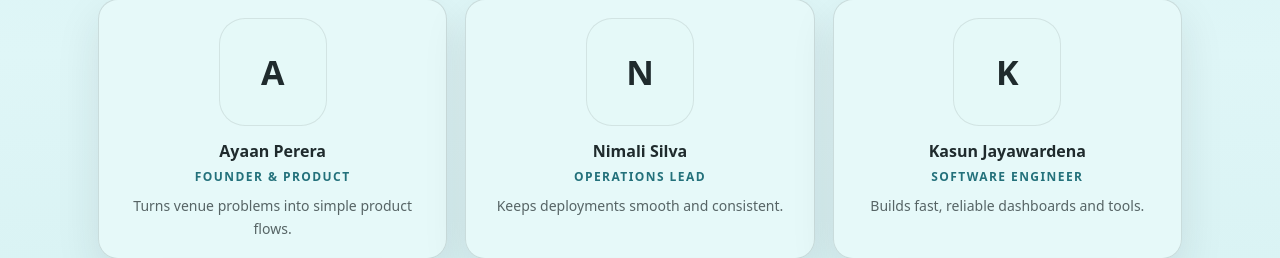
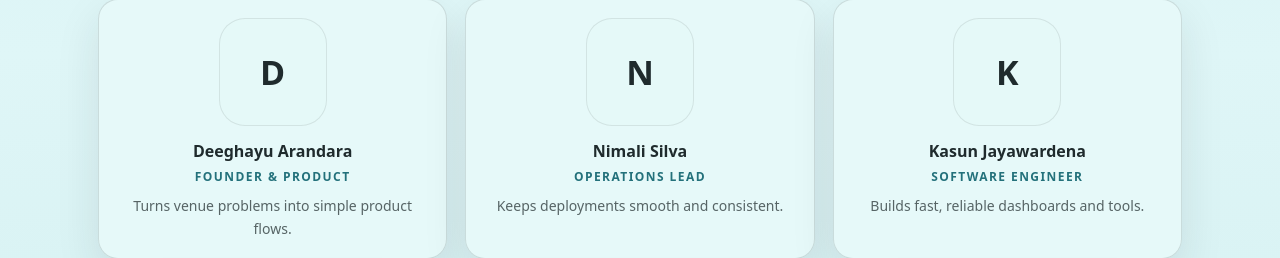
Before and after one commit to ADORIX000/Landing-Page, a React (Vite) app: page / in a window 1280 px wide. Shown: the part 2785-3043 px from the top of the page. Built offline with nearby package versions, Linux system fonts and the light colour scheme.

Commit message:
name updated

```diff
--- a/src/components/Team.jsx
+++ b/src/components/Team.jsx
@@ -1,7 +1,7 @@
 import TeamCard from "./TeamCard.jsx";
 
 const MEMBERS = [
-  { name: "Ayaan Perera", role: "Founder & Product", bio: "Turns venue problems into simple product flows." },
+  { name: "Deeghayu Arandara", role: "Founder & Product", bio: "Turns venue problems into simple product flows." },
   { name: "Nimali Silva", role: "Operations Lead", bio: "Keeps deployments smooth and consistent." },
   { name: "Kasun Jayawardena", role: "Software Engineer", bio: "Builds fast, reliable dashboards and tools." },
   { name: "Sanjana Rodrigo", role: "AI/ML Engineer", bio: "Focuses on audience signals and insight quality." },
```
